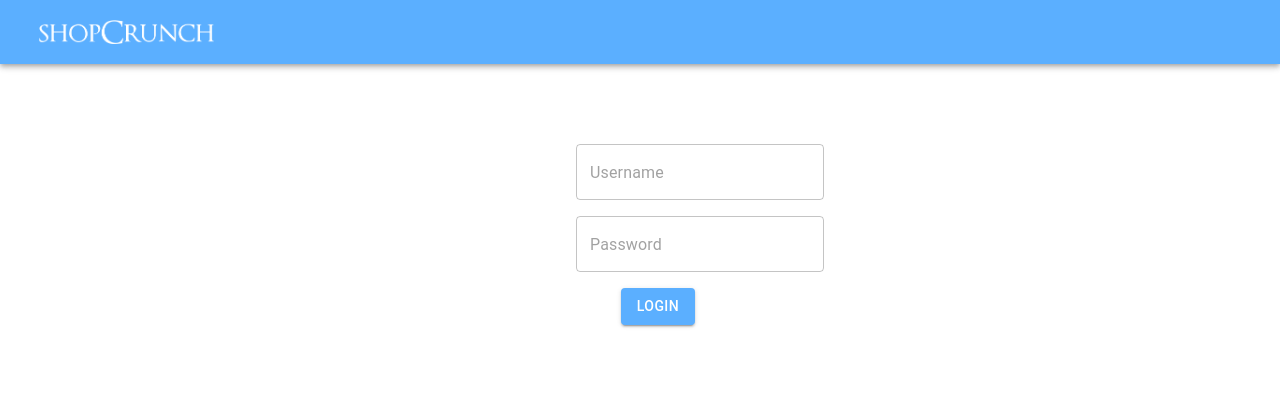
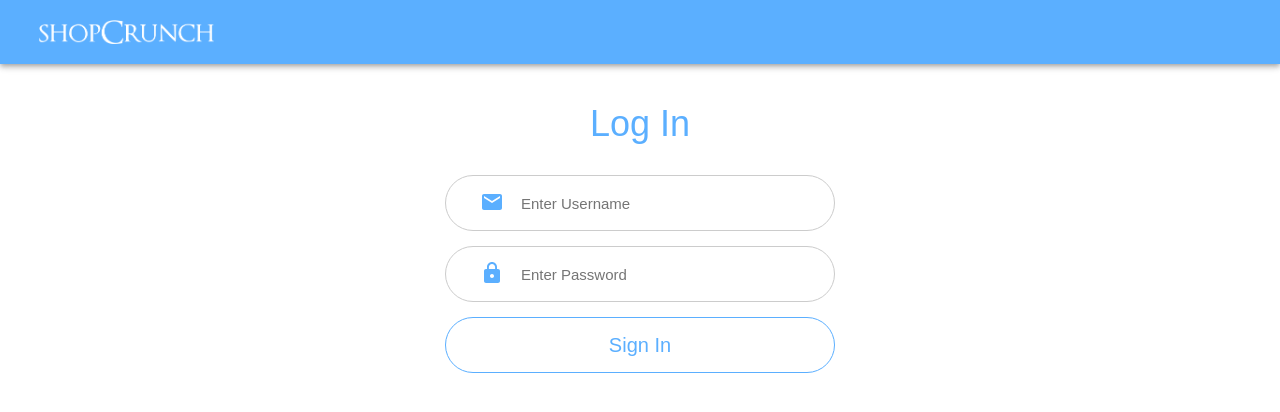
Before and after one commit to param23403/LaunchShopping--ecommerce, a React (Create React App) app in the folder frontend/: page /login in a window 1280 px wide. Shown: the top 412 px of the page. Built offline with nearby package versions, Linux system fonts and the light colour scheme.

Commit message:
newLogindesign

```diff
--- /dev/null
+++ b/frontend/src/components/Login/Login.css
@@ -0,0 +1,151 @@
+body {
+    background: white;
+    font-family: arial;
+
+  }
+  .login-form h1 {
+    font-size: 36px;
+    text-align: center;
+    color:#5BAFFF;
+    margin-bottom: 30px;
+    font-weight: normal;
+  }
+  .logout{
+      position: relative;
+      left: 800px;
+      font-size: small;
+  }
+  .login-form .social-icon {
+      width: 100%;
+      font-size: 20px;
+      padding-top: 20px;
+      color: #fff;
+      text-align: center;
+      float: left;
+  }
+  .login-form {
+      width: 450px;
+      border-radius: 6px;
+      margin: 0 auto;
+      display: table;
+      padding: 15px 30px 30px;
+      box-sizing: border-box;
+      background:transparent;
+  }
+  .form-group {
+    float: left;
+    width: 100%;
+    margin: 0 0 15px;
+    position: relative;
+  }
+  .header{
+    height: 105px;
+    width: 100%;
+    margin-bottom: 100px;
+  }
+  .login-form input {
+      width: 100%;
+      padding: 5px;
+      height: 56px;
+      border-radius: 74px;
+      border: 1px solid #ccc;
+      box-sizing: border-box;
+      font-size: 15px;
+      padding-left: 75px;
+  }
+  .loginh{
+      color: #5BAFFF;
+  }
+  .userLog{
+      margin-left: 130px;
+  }
+
+
+  .logotitle{
+
+  }
+  .Logo{
+    height: 75px;
+    width: 75px;
+    left: 150px;
+    margin-left: 210px;
+
+  }
+  .login-form .form-group .input-icon {
+      font-size: 15px;
+      display: -webkit-box;
+      display: -webkit-flex;
+      display: -moz-box;
+      display: -ms-flexbox;
+      display: flex;
+      align-items: center;
+      position: absolute;
+      border-radius: 25px;
+      bottom: 0;
+      height: 100%;
+      padding-left: 35px;
+      color: #5BAFFF;
+  }
+  .login-form .login-btn {
+    background: transparent;
+    padding: 11px 50px;
+    border-style:#5BAFFF;
+    border-color:#5BAFFF;
+    color: #5BAFFF;
+    text-align: center;
+    margin: 0 auto;
+    font-size: 20px;
+    border: 1px solid #5BAFFF;
+    border-radius: 44px;
+    width: 100%;
+    height: 56px;
+    cursor: pointer;
+  }
+  .login-form .social-icon button {
+      font-size: 20px;
+      color: white;
+      height: 50px;
+      width: 50px;
+      background:transparent;
+      border-radius: 60%;
+      margin: 0px 10px;
+      border: none;
+      cursor: pointer;
+  }
+  .login-form button:hover{
+    opacity: 0.9;
+  }
+  .login-form .seperator {
+    float: left;
+    width: 100%;
+    border-top: 1px solid #ccc;
+    text-align: center;
+    margin: 50px 0 0;
+  }
+  .login-form .seperator b {
+    width: 40px;
+    height: 40px;
+    font-size: 16px;
+    text-align: center;
+    line-height: 40px;
+    background: #fff;
+    display: inline-block;
+    border: 1px solid #5BAFFF;
+    border-radius: 50%;
+    position: relative;
+    top: -22px;
+    z-index: 1;
+  }
+  .login-form p {
+    float: left;
+    width: 100%;
+    text-align: center;
+    font-size: 16px;
+    margin: 0 0 10px;
+  }
+  @media screen and (max-width:767px) {
+  .login-form {
+      width: 90%;
+      padding: 15px 15px 30px;
+  }
+  }
--- a/frontend/src/components/Login/Login.js
+++ b/frontend/src/components/Login/Login.js
@@ -3,6 +3,9 @@ import { useNavigate } from "react-router-dom";
 import { Box, Grid, AppBar, Toolbar, Typography, TextField, Button } from "@mui/material";
 import { UserContext } from "../../contexts/UserContext";
 import logo from '../logow.png'
+import EmailIcon from '@mui/icons-material/Email';
+import LockIcon from '@mui/icons-material/Lock';
+import "./Login.css"
 
 const Login = () => {
   const { user, setUser } = useContext(UserContext);
@@ -43,33 +46,22 @@ const Login = () => {
           </Toolbar>
         </AppBar>
       </Box>
-      <Grid item marginTop="10vh" marginLeft="45%">
-        <TextField
-          placeholder="Username"
-          color="primary"
-          onChange={(e) => {
-            setUsername(e.target.value);
-          }}
-        ></TextField>
-      </Grid>
-      <Grid item marginTop="2vh" marginLeft="45%">
-        <TextField
-          placeholder="Password"
-          color="primary"
-          onChange={(e) => {
-            setPassword(e.target.value);
-          }}
-        ></TextField>
-      </Grid>
-      <Grid marginLeft="48.5%" marginTop="2vh">
-        <Button
-          onClick={getCreds}
-          variant="contained"
-          style={{ backgroundColor: "#5BAFFF" }}
-        >
-          Login
-        </Button>
-      </Grid>
+        <div className='login-form'>
+            <h1 className="loginh">Log In</h1>
+                <div className='form-group'>
+                <input type="text" placeholder="Enter Username" value={username} onChange={(e)=>{{
+                    console.log(e.target.value);
+                    setUsername(e.target.value);
+                }}}/>
+                <span className='input-icon'><i className="fa fa-envelope"> <EmailIcon/></i></span>
+                </div>
+                <div className='form-group'>
+                <input type="password" placeholder="Enter Password" value={password} onChange={(e)=>{setPassword(e.target.value)}}/>
+                <span className='input-icon'><i className="fa fa-envelope"><LockIcon/></i></span>
+                </div>
+                <button onClick={getCreds} className='login-btn'>Sign In</button>
+        </div>
+
     </>
   );
 };
```
